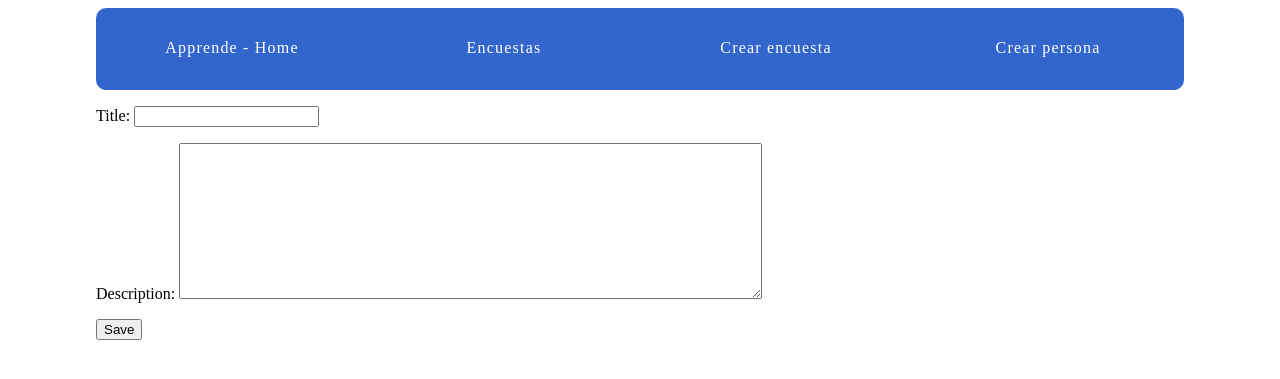
After one commit to jrobertogcing/encuestasApp, a Django app: page /encuestas/createEncuesta/ in a window 1280 px wide. The commit adds this page. Shown: the top 379 px of the page. Run offline with Django 3.2, Linux system fonts and the light colour scheme.

Commit message:
Se agrega formulario para encuestas. Aún falta el de encuestados relacionado

```diff
--- a/encuestas/encuestas/Templates/layout.html
+++ b/encuestas/encuestas/Templates/layout.html
@@ -13,7 +13,8 @@
         <nav>
             <a href="{% url 'home' %}">Apprende - Home</a>
             <a href="{% url 'menuUno:encuesta_list' %}">Encuestas</a>
-
+            <a href="{% url 'menuUno:encuesta_create' %}">Crear encuesta</a>
+            <a href="{% url 'menuUno:persona_create' %}">Crear persona</a>
         </nav>
         {% block content %}{% endblock %}
     </div>
--- /dev/null
+++ b/encuestas/menuUno/forms.py
@@ -0,0 +1,35 @@
+from django import forms
+
+
+from .models import Persona
+from .models import Encuesta
+
+class PersonaForm(forms.ModelForm):
+    class Meta:
+        model = Persona
+        fields = [
+            'name',
+            'lastName',
+            'ocupacion',
+            'redSocialUno',
+        ]
+
+class EncuestaForm(forms.ModelForm):
+    class Meta:
+        model = Encuesta
+        fields = [
+            'title',
+            'description',
+        ]
+
+class RawEncuestaForm(forms.Form):
+    title = forms.CharField(required=True)
+    description = forms.CharField(
+                        required=True,
+                        widget=forms.Textarea(
+                            attrs={
+                                "rows" : 10,
+                                "cols" : 70,
+                            }
+                        )
+                    )
--- /dev/null
+++ b/encuestas/menuUno/templates/encuestas/encuesta_create.html
@@ -0,0 +1,10 @@
+{% extends "layout.html" %}
+
+{% block title %}Encuestas-Valeria Miranda{% endblock %}}
+
+{% block content %}
+<form action='.' method="POST"> {% csrf_token %}
+        {{ form.as_p }}
+<input  type='submit' value='Save' />
+</form>
+{% endblock %}
--- a/encuestas/menuUno/urls.py
+++ b/encuestas/menuUno/urls.py
@@ -7,4 +7,7 @@ urlpatterns = [
     path('', views.encusta_lista, name='encuesta_list'),
     path('<int:encuesta_pk>/<int:persona_pk>', views.persona_detail, name='persona_detail'),
     path('<int:pk>/', views.encuesta_detail, name='encuesta_detail'),
+    path('create/', views.persona_create_view),
+    path('createEncuesta/', views.encuesta_create_view, name='encuesta_create'),
+    path('createPersona/', views.persona_create_view, name='persona_create'),
 ]
--- a/encuestas/menuUno/views.py
+++ b/encuestas/menuUno/views.py
@@ -1,7 +1,46 @@
 from django.shortcuts import render, get_object_or_404
 from django.http import HttpResponse
+from django.shortcuts import redirect
 
+
+from .forms import PersonaForm, EncuestaForm, RawEncuestaForm
 from.models import Encuesta, Persona
+
+def encuesta_create_view(request):
+    my_form = RawEncuestaForm()
+    if request.method == "POST":
+        my_form = RawEncuestaForm(request.POST)
+        if my_form.is_valid():
+            print(my_form.cleaned_data)
+            Encuesta.objects.create(**my_form.cleaned_data)
+            return redirect('/encuestas')
+        else:
+            print(my_form.errors)
+    context= {
+        "form": my_form
+    }
+    return render(request, 'encuestas/encuesta_create.html', context)
+
+def persona_create_view(request):
+    form = PersonaForm(request.POST or None)
+    if form.is_valid():
+        form.save()
+
+    context= {
+        'form': form,
+    }
+    return render(request, 'encuestas/persona_create.html', context)
+
+# def encuesta_create_view(request):
+#     form = EncuestaForm(request.POST or None)
+#     if form.is_valid():
+#         form.save()
+#         form = EncuestaForm()
+
+#     context= {
+#         'form': form,
+#     }
+#     return render(request, 'encuestas/encuesta_create.html', context)
 
 def encusta_lista(request):
     encuestas = Encuesta.objects.all()
```
Also changed, not shown: encuestas/menuUno/templates/encuestas/persona_create.html (added, +10 -0 lines), encuestas/db.sqlite3.
